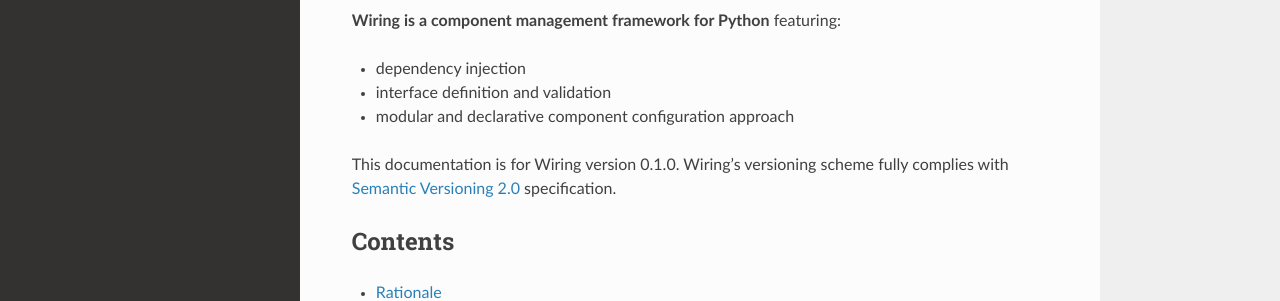
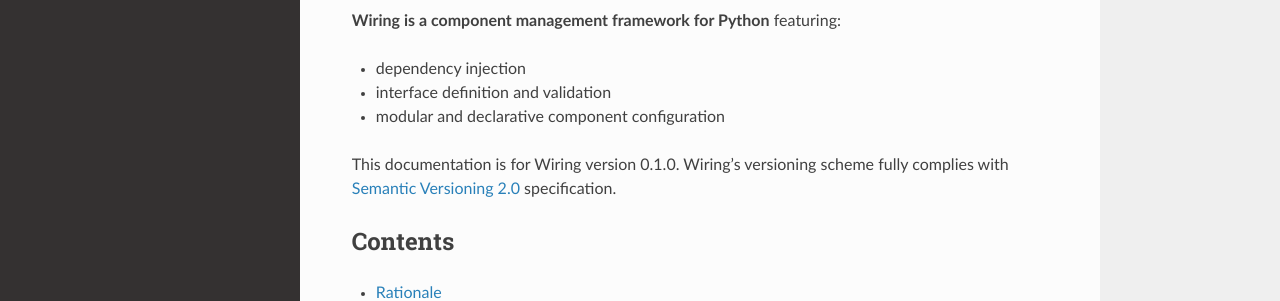
Before and after one commit to msiedlarek/wiring, a Sphinx documentation site: the page built from docs/index.rst, in a window 1280 px wide and 1213 px high. Shown: the part 243-544 px from the top of the window. Built offline with Sphinx 7.4.7 and the Read the Docs theme 2.0.0, drawn with Linux system fonts in a browser that asks for light colours.

```diff
--- a/README.rst
+++ b/README.rst
@@ -12,7 +12,11 @@ Wiring
 .. image:: https://readthedocs.org/projects/wiring/badge/?style=flat
    :target: http://wiring.readthedocs.org
 
-**Wiring is a component management framework for Python.**
+**Wiring is a component management framework for Python** featuring:
+
+* dependency injection
+* interface definition and validation
+* modular and declarative component configuration
 
 Development
 ===========
--- a/docs/index.rst
+++ b/docs/index.rst
@@ -28,7 +28,7 @@ Wiring
 
 * dependency injection
 * interface definition and validation
-* modular and declarative component configuration approach
+* modular and declarative component configuration
 
 This documentation is for Wiring version |release|. Wiring's versioning scheme
 fully complies with `Semantic Versioning 2.0`_ specification.
```
